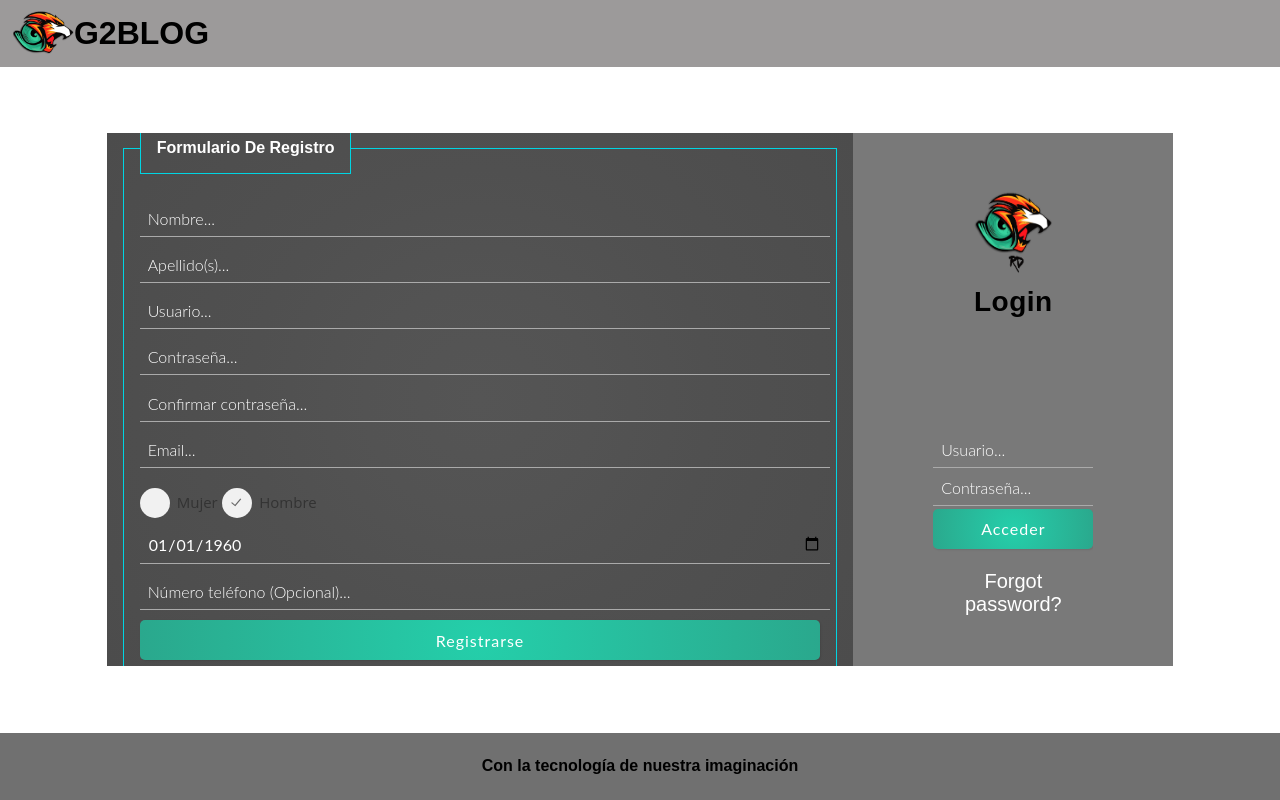
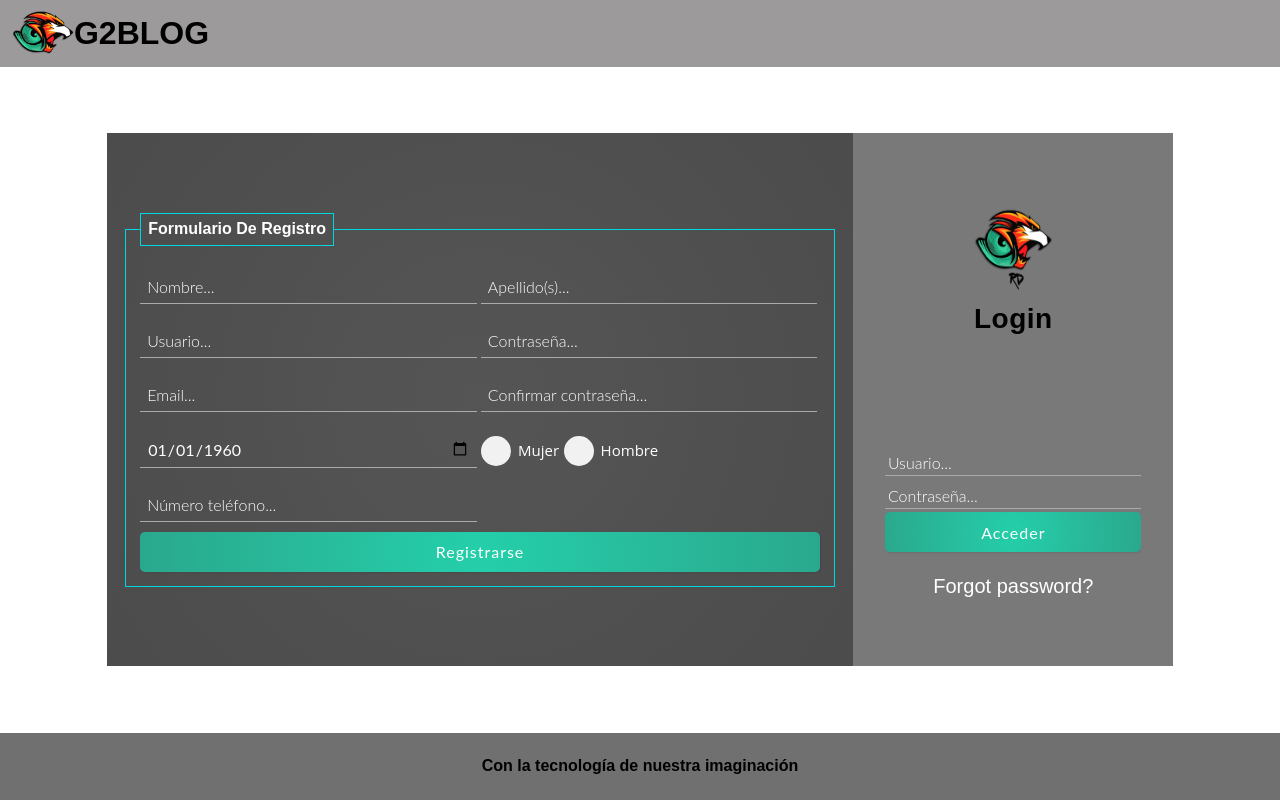
Before and after one commit to IK2DW3/g2blog.com, a PHP site: page /php/registro-login.php in a window 1280 px wide. Run offline with PHP 8.4, Linux system fonts and the light colour scheme.

Commit message:
Formulario funcional, falta sesiones

```diff
--- a/css/style.css
+++ b/css/style.css
@@ -10,7 +10,8 @@
 /* Utilizaremos para la página principal un diseño GRID */
 .grid-container {
   display: grid;
-  grid-template: repeat(12, 8.33vh) / repeat(12, 1fr);
+  grid-template: repeat(12, 8.33vh) / repeat(auto-fit, minmax(8.33%, 1fr));
+  min-height: 100vh;
 }
 
 /* objetos internos de las cajas centrados */
@@ -29,17 +30,17 @@
 }
 .box1 img {
   height: 45px;
-  flex-basis: 3.5%;
+  flex-basis: 5%;
   flex-grow: 1;
   flex-shrink: 1;
 }
 .box1 h1 {
   flex-basis: 65%;
-  flex-grow: 2;
+  flex-grow: 1;
   flex-shrink: 1;
 }
 .box1 .login-index {
-  flex-basis: 20%;
+  flex-basis: 30%;
   flex-grow: 1;
   flex-shrink: 1;
 }
@@ -111,50 +112,58 @@
 
 /* registro-login */
 .box-registro {
-  align-items: stretch;
   background: radial-gradient(circle, #555555, #535353, #505050, #4e4e4e, #4c4c4c);
   grid-column: 2 / 9;
   grid-row: 3 / 11;
-  padding: 1em;
+  padding: 2.5%;
 }
 .box-logueo {
   background-color: #797979;
   grid-column: 9 / 12;
   grid-row: 3 / 11;
-  padding: 5em;
+  padding: 10%;
   text-align: center;
 }
-
 .box-registro .formulario-registro, .box-logueo .formulario-login {
   overflow: hidden;
-  width: 100%;
+  flex-basis: 100%;
 }
 .box-registro .formulario-registro fieldset {
   border: 1px solid #00d5e3;
-  padding: 1em;
+  padding: 2%;
 }
 .box-registro .formulario-registro fieldset legend {
   border: 1.5px solid #00d5e3;
   color: #fff;
   font-style: 1em;
   font-weight: bold;
-  padding: 1em;
+  padding: 1%;;
 }
 /* inputs styles */
 .box-registro .formulario-registro input[type=text], .box-registro .formulario-registro input[type=password],
-.box-registro .formulario-registro input[type=email], .box-registro .formulario-registro input[type=date],
-.box-logueo .formulario-login input[type=text], .box-logueo .formulario-login input[type=password]{
+.box-registro .formulario-registro input[type=email], .box-registro .formulario-registro input[type=date] {
   border: none;
   background: none;
   border-bottom: 1px solid #aaaaaa;
   color: white;
-  display: block;
   font-size: 1em;
   font-family: 'Lato', sans-serif;
   margin: 1.5% 0;
   outline: none;
-  padding: 0.5em;
-  width: 99%;
+  padding: 1%;
+  width: 47.5%;
+}
+.box-logueo .formulario-login input[type=text], .box-logueo .formulario-login input[type=password] {
+  border: none;
+  background: none;
+  border-bottom: 1px solid #aaaaaa;
+  color: white;
+  font-size: 1em;
+  font-family: 'Lato', sans-serif;
+  margin: 1.5% 0;
+  outline: none;
+  padding: 1%;
+  width: 100%;
 }
 .form-radio {
   -webkit-appearance: none;
@@ -163,7 +172,7 @@
   display: inline-block;
   position: relative;
   background-color: #f1f1f1;
-  color: #666;
+  color: #000;
   top: 10px;
   height: 30px;
   width: 30px;
@@ -189,7 +198,7 @@
 }
 label {
   font: 15px/1.7 'Open Sans', sans-serif;
-  color: #333;
+  color: #fff;
   -webkit-font-smoothing: antialiased;
   -moz-osx-font-smoothing: grayscale;
   cursor: pointer;
--- a/php/registro-login.php
+++ b/php/registro-login.php
@@ -4,6 +4,7 @@
   <meta charset="UTF-8">
   <meta name="viewport" content="width=device-width, initial-scale=1.0">
   <meta http-equiv="X-UA-Compatible" content="ie=edge">
+  <link rel="shortcut icon" href="../fav/favicon.ico" type="image/x-icon"> <!-- Favicon -->
   <link rel="stylesheet" href="../css/style.css" class="css">
   <title>G2BLOG - Registrarse</title>
   <!-- Validacion registro-->
@@ -12,23 +13,27 @@
 <body>
   <div class="grid-container">
     <header class="box1" id="box1">
-      <a href="index.html"><img src="../img/iconlogo.png" alt="G2BLOG"></a>
+      <a href="../index.html"><img src="../img/iconlogo.png" alt="G2BLOG"></a>
       <h1>G2BLOG</h1>
     </header>
     <section class="box-registro" id="box-registro">
-      <form class="formulario-registro" action="nuevaPersona.php" method="post" onsubmit="return validacion()">
+      <form class="formulario-registro" name="formulario-registro" action="nuevaPersona.php" onsubmit="return validacion()" method="post">
         <fieldset>
           <legend>Formulario De Registro</legend>
-          <input type="text" name="name" id="name" placeholder="Nombre..." value="" required>
-          <input type="text" name="surname" id="" placeholder="Apellido(s)..." value="" required>
-          <input type="text" name="username" id="" placeholder="Usuario..." value="" required>
-          <input type="password" name="password" id="" placeholder="Contraseña..." value="" required>
-          <input type="password" name="confirmpassword" id="" placeholder="Confirmar contraseña..." value="" required>
-          <input type="email" name="email" id="email" placeholder="Email..." value="" required>
-          <input type="radio" name="sexo" value="W" id="radio-one" class="form-radio" checked><label for="radio-one">Mujer</label>
-          <input type="radio" name="sexo" value="M" id="radio-one" class="form-radio" checked><label for="radio-one">Hombre</label>
+          <input type="text" name="name" id="name" placeholder="Nombre..." value="">
+          <input type="text" name="surname" id="surname" placeholder="Apellido(s)..." value="">
+          <input type="text" name="usernameregister" id="usernameregister" placeholder="Usuario..." value="">
+          <input type="password" name="passwordregister" id="passwordregister" placeholder="Contraseña..." value="">
+          <br>
+          <input type="email" name="email" id="email" placeholder="Email..." value="">
+          <input type="password" name="confirmpassword" id="confirmpassword" placeholder="Confirmar contraseña..." value="">
+          <br>
           <input type="date" name="date" value="1960-01-01" min="1960-01-01" max="2003-12-31" required>
-          <input type="text" name="number" id="number" placeholder="Número teléfono (Opcional)..." value="">
+          <input type="radio" name="sexo" value="W" id="radio-one" class="form-radio" ><label for="radio-one">Mujer</label>
+          <input type="radio" name="sexo" value="M" id="radio-two" class="form-radio" ><label for="radio-one">Hombre</label>
+
+          <br>
+          <input type="text" name="number" id="number" placeholder="Número teléfono..." value="">
           <input type="submit" name="submit" value="Registrarse">
         </fieldset>
       </form>
@@ -37,8 +42,8 @@
       <form class="formulario-login" action="" method="post">
         <img src="../img/logo.png" alt="G2BLOG">
         <h3>Login</h3>
-        <input type="text" name="username" id="" placeholder="Usuario..." value="" required>
-        <input type="password" name="password" id="" placeholder="Contraseña..." value="" required>
+        <input type="text" name="usernamelogin" id="usernamelogin" placeholder="Usuario..." value="" required><br>
+        <input type="password" name="passwordlogin" id="passwordlogin" placeholder="Contraseña..." value="" required>
         <input type="submit" name="submit" value="Acceder">
         <a class="link" href="#">Forgot password?</a>
       </form>
```
Also changed, not shown: js/validacion-registro.js (+33 -28 lines), php/nuevaPersona.php (+7 -4 lines).
